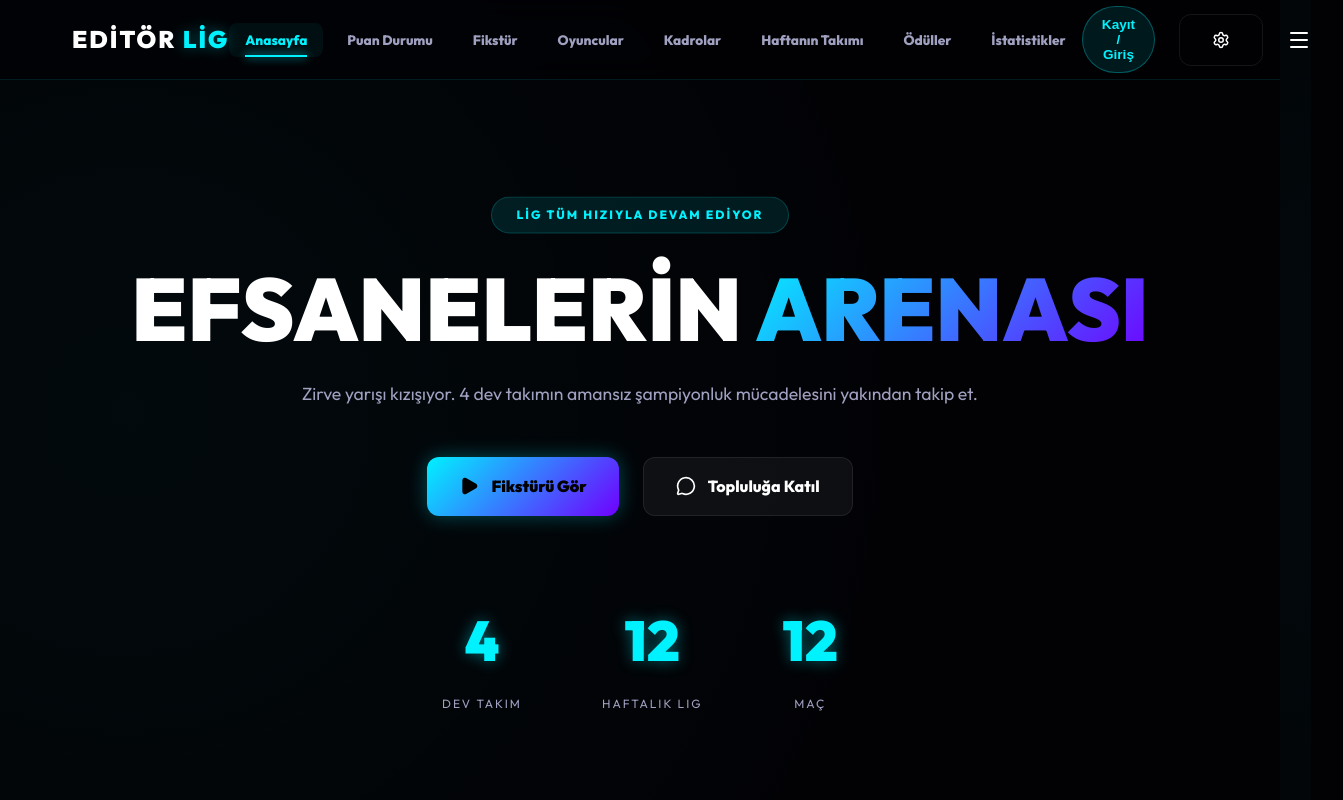
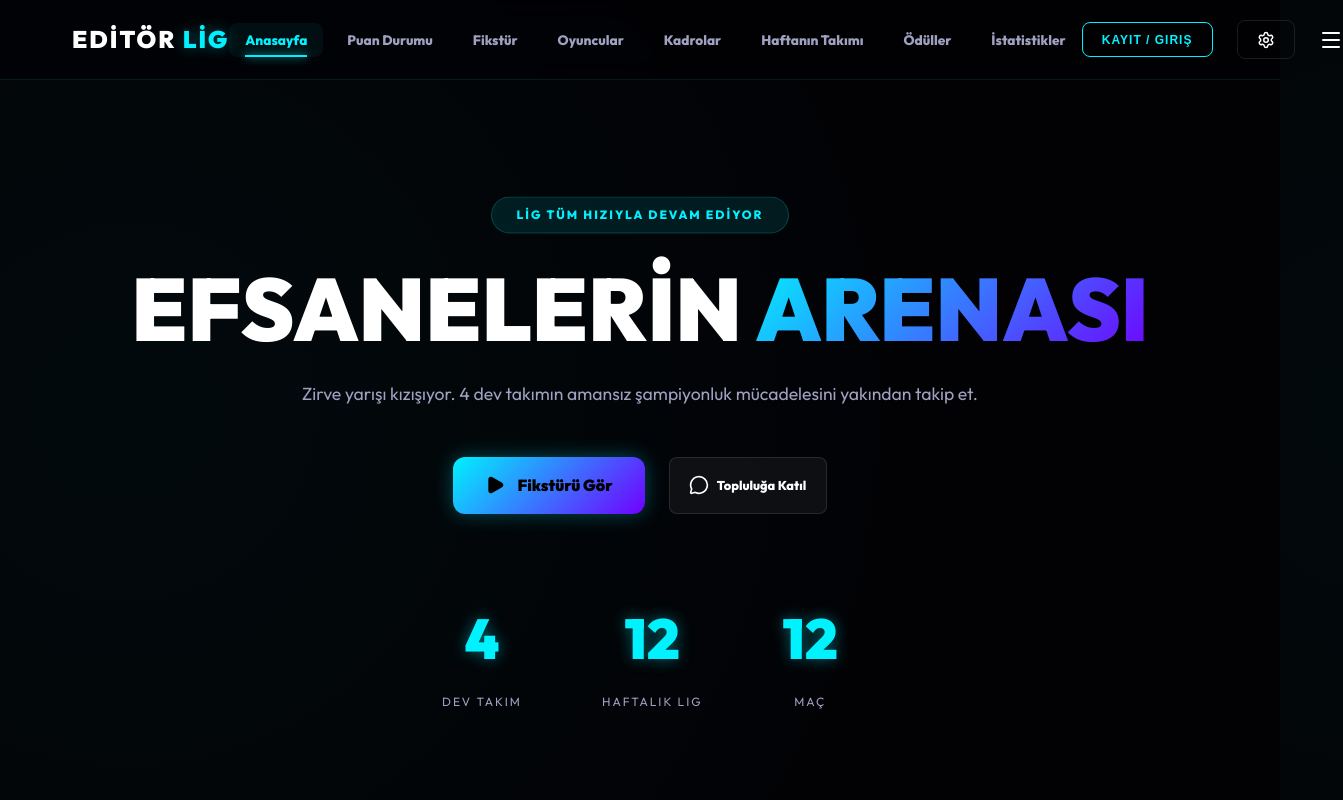
Before and after one commit to zeustrabzon61-collab/editor-lig-site, a React (Vite) app: page / in a window 1280 px wide. Shown: the top 800 px of the page, 1343 px wide, since content can reach past the window. Built offline with nearby package versions, Linux system fonts and the light colour scheme.

Commit message:
Add files via upload

```diff
--- a/src/index.css
+++ b/src/index.css
@@ -354,40 +354,45 @@ button {
   box-shadow: 0 0 30px rgba(0, 242, 255, 0.5);
 }
 
-.btn-secondary {
-  background: rgba(255, 255, 255, 0.05);
-  color: white;
-  padding: 1rem 2rem;
-  border-radius: 12px;
-  font-weight: 800;
-  text-decoration: none;
-  display: flex;
-  align-items: center;
-  gap: 0.75rem;
-  border: 1px solid var(--glass-border);
-  transition: all 0.3s ease;
-  cursor: pointer;
-}
-
-.btn-secondary:hover {
-  background: rgba(255, 255, 255, 0.1);
-  border-color: rgba(0, 242, 255, 0.2);
-  transform: translateY(-2px);
-}
-
 .btn-login {
-  background: rgba(0, 242, 255, 0.1);
-  border: 1px solid rgba(0, 242, 255, 0.3);
+  background: transparent;
+  border: 1px solid var(--accent-primary);
   color: var(--accent-primary);
   padding: 0.6rem 1.2rem;
-  border-radius: 100px;
-  font-weight: 700;
-  font-size: 0.85rem;
+  border-radius: 8px;
+  font-weight: 800;
+  font-size: 0.75rem;
+  text-transform: uppercase;
+  letter-spacing: 1px;
   cursor: pointer;
   display: flex;
   align-items: center;
   gap: 0.5rem;
   transition: all 0.3s ease;
+  white-space: nowrap;
+}
+
+.btn-login:hover {
+  background: var(--accent-primary);
+  color: #000;
+  box-shadow: 0 0 20px rgba(0, 242, 255, 0.4);
+  transform: translateY(-2px);
+}
+
+.btn-secondary {
+  background: rgba(255, 255, 255, 0.05);
+  color: white;
+  padding: 0.6rem 1.2rem;
+  border-radius: 8px;
+  font-weight: 700;
+  font-size: 0.8rem;
+  text-decoration: none;
+  display: flex;
+  align-items: center;
+  gap: 0.5rem;
+  border: 1px solid rgba(255, 255, 255, 0.1);
+  transition: all 0.3s ease;
+  cursor: pointer;
 }
 
 .btn-login:hover {
```
